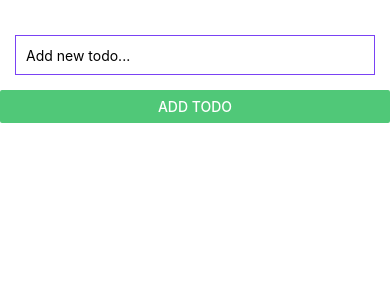
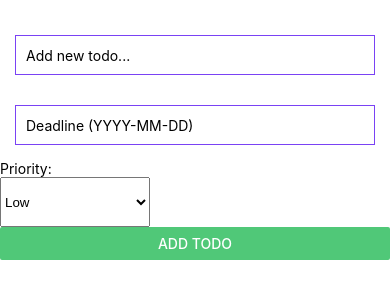
Before and after one commit to ZahraLandou/TodoApp, a React Native app: screen / in a window 390 px wide. Shown: the top 300 px of the page. Built offline with nearby package versions, Linux system fonts and the light colour scheme.

Commit message:
Added priority and deadline to todo item

```diff
--- /dev/null
+++ b/assets/types.ts
@@ -0,0 +1,12 @@
+export interface Todo {
+    id: string;
+    text: string;
+    deadline: string;
+    priority: Priority;
+  }
+
+  export enum Priority {
+    High = 'High',
+    Medium = 'Medium',
+    Low = 'Low',
+  }
--- a/components/TodoItem.tsx
+++ b/components/TodoItem.tsx
@@ -1,10 +1,14 @@
 import React, { useRef, useEffect } from 'react';
 import { Text, StyleSheet, TouchableOpacity, Animated } from 'react-native';
+import { Todo, Priority } from '../assets/types';
+
+
 
 interface TodoItemProps {
-  todo: { id: string; text: string };
+  todo: Todo;
   onDelete: (id: string) => void;
 }
+
 
 const TodoItem: React.FC<TodoItemProps> = ({ todo, onDelete }) => {
   // Create an animated value starting at 0
@@ -25,6 +29,8 @@ const TodoItem: React.FC<TodoItemProps> = ({ todo, onDelete }) => {
   return (
     <Animated.View style={{ ...styles.todoItem, opacity: fadeAnim }}>
       <Text style={styles.text}>{todo.text}</Text>
+      <Text style={styles.details}>Deadline: {todo.deadline}</Text>
+        <Text style={styles.details}>Priority: {todo.priority}</Text>
       <TouchableOpacity onPress={() => onDelete(todo.id)} style={styles.deleteButton}>
         <Text style={styles.deleteButtonText}>Delete</Text>
       </TouchableOpacity>
@@ -56,6 +62,11 @@ const styles = StyleSheet.create({
     color: '#fff',
     fontFamily: 'antique_book_cover'
   },
+  details: {
+    fontSize: 14,
+    color: '#666', // Example style, adjust as needed
+    marginTop: 4, // Adds a little space above the details text
+  },
 });
 
 export default TodoItem;
--- a/package.json
+++ b/package.json
@@ -10,6 +10,7 @@
     "test": "jest"
   },
   "dependencies": {
+    "@react-native-picker/picker": "^2.7.2",
     "react": "18.2.0",
     "react-native": "0.73.6"
   },
--- a/screens/HomeScreen.tsx
+++ b/screens/HomeScreen.tsx
@@ -1,21 +1,26 @@
 import React, { useState } from 'react';
-import { View, TextInput, Button, FlatList, StyleSheet } from 'react-native';
+import { View, TextInput, Button, FlatList, StyleSheet, Text} from 'react-native';
 import TodoItem from '../components/TodoItem';
+import { Todo, Priority } from '../assets/types';
+import { Picker } from '@react-native-picker/picker';
 
-interface Todo {
-  id: string;
-  text: string;
-}
-
-const HomeScreen = () => {
+const HomeScreen: React.FC = () => {
+  const [deadline, setDeadline] = useState('');
+  const [priority, setPriority] = useState<Priority>(Priority.Low);
   const [todos, setTodos] = useState<Todo[]>([]);
   const [inputValue, setInputValue] = useState('');
 
   const addTodo = () => {
     if (!inputValue.trim()) return;
-    const newTodo: Todo = { id: Date.now().toString(), text: inputValue.trim() };
+    const newTodo: Todo = {
+      id: Date.now().toString(),
+      text: inputValue.trim(),
+      deadline: deadline,
+      priority: priority,
+    };
     setTodos([...todos, newTodo]);
     setInputValue('');
+    setDeadline(''); // Reset deadline
   };
 
   const deleteTodo = (id: string) => {
@@ -30,6 +35,22 @@ const HomeScreen = () => {
         value={inputValue}
         placeholder="Add new todo..."
       />
+      <TextInput
+        style={styles.input}
+        onChangeText={setDeadline}
+        value={deadline}
+        placeholder="Deadline (YYYY-MM-DD)"
+      />
+            <Text>Priority:</Text>
+      <Picker
+        selectedValue={priority}
+        style={{height: 50, width: 150}}
+        onValueChange={(itemValue) => setPriority(itemValue)}
+      >
+        <Picker.Item label="High" value={Priority.High} />
+        <Picker.Item label="Medium" value={Priority.Medium} />
+        <Picker.Item label="Low" value={Priority.Low} />
+      </Picker>
       <Button title="Add Todo" onPress={addTodo} color="#50c878" />
       <FlatList
         data={todos}
```
Also changed, not shown: 2 other files (tests, documents, lock files or other folders).
